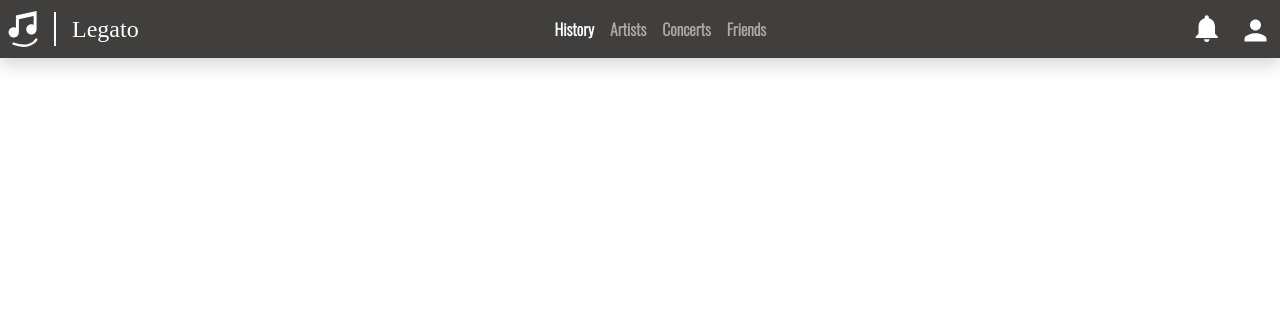
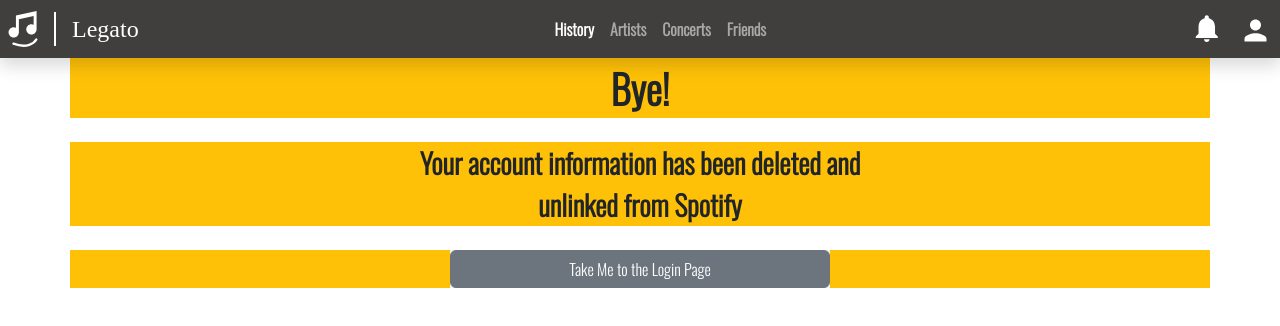
Before and after one commit to SDSC-Cali-Coders/Legato, a React (Create React App) app in the folder frontend/: page / in a window 1280 px wide. Shown: the top 326 px of the page. Built offline with nearby package versions, Linux system fonts and the light colour scheme; a web font is replaced by a local one.

Commit message:
Positioning, spacing, and content finished

```diff
--- a/frontend/src/components/settings/DeleteView.jsx
+++ b/frontend/src/components/settings/DeleteView.jsx
@@ -1,8 +1,36 @@
 import React from 'react';
+
+const Button = (props) => {
+    return (
+        <button className="btn btn-secondary">
+            {props.text}
+        </button>
+    );
+}
 
 const DeleteView = () => {
     return (
-        <div>
+        <div className="container text-center Oswald_regular d-grid gap-4">
+            <div className="row fs-1 fw-bold bg-warning">
+                <div className="col">
+                    Bye!
+                </div>
+            </div>
+            <div className="row fs-3 bg-warning">
+                <div className="col">
+                    Your account information has been deleted and <br/>
+                    unlinked from Spotify
+                </div>
+            </div>
+            <div className="row bg-warning">
+                <div className="col-4"></div>
+                <div className="col-4 bg-light">
+                    <div className="row">
+                        <Button text='Take Me to the Login Page'/>
+                    </div>
+                </div>
+                <div className="col-4"></div>
+            </div>
         </div>
     );
 }
```
